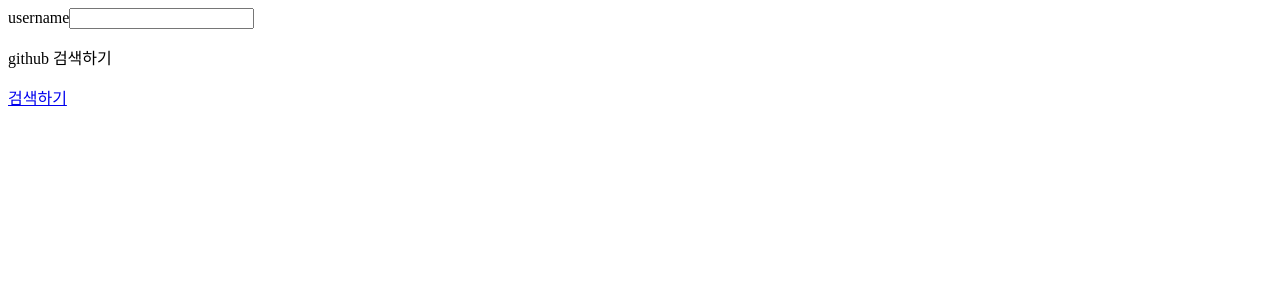
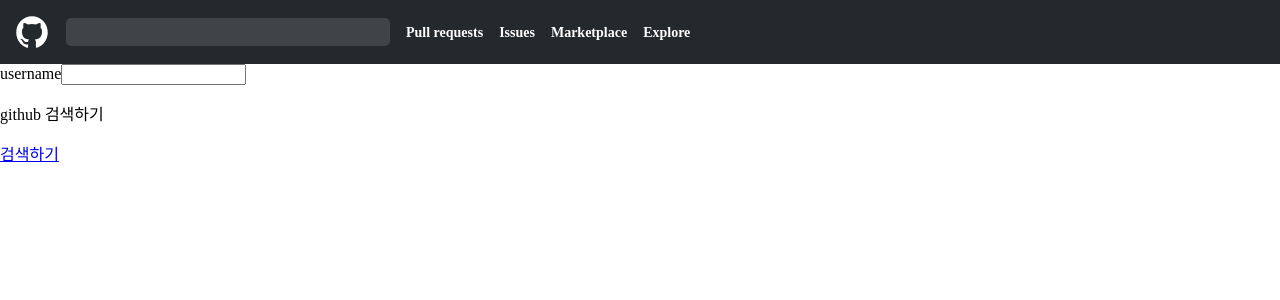
Before and after one commit to Juhye-Kim/practice-nextjs, a Next.js app: page / in a window 1280 px wide. Shown: the top 300 px of the page. Built offline with nearby package versions, Linux system fonts and the light colour scheme.

Commit message:
ch2: App Header

```diff
--- /dev/null
+++ b/components/Header.jsx
@@ -0,0 +1,69 @@
+import React, { useState } from "react";
+import css from "styled-jsx/css";
+import { IoLogoGithub } from "react-icons/io";
+import { useRouter } from "next/router";
+
+const HeaderCss = css`
+  .header-wrapper {
+    padding: 14px 14px;
+    background-color: #24292e;
+    line-height: 0;
+    display: flex;
+    align-items: center;
+  }
+
+  .header-search-form input {
+    margin: 0px 16px;
+    background-color: hsla(0, 0%, 100%, 0.125);
+    width: 300px;
+    height: 28px;
+    border: none;
+    border-radius: 5px;
+    outline: none;
+    color: white;
+    padding: 0px 12px;
+    font-size: 14px;
+    font-weight: bold;
+  }
+
+  .header-navagations a {
+    color: white;
+    margin-right: 16px;
+    font-size: 14px;
+    font-weight: bold;
+    text-decoration: none;
+  }
+`;
+
+const Header = () => {
+  const [username, setUsername] = useState("");
+  const router = useRouter();
+  const onSubmit = (e) => {
+    e.preventDefault();
+    router.push(`/users/${username}`);
+    setUsername("");
+  };
+
+  return (
+    <div>
+      <div className="header-wrapper">
+        <IoLogoGithub color="white" size={36} />
+        <form className="header-search-form" onSubmit={onSubmit}>
+          <input
+            value={username}
+            onChange={(e) => setUsername(e.target.value)}
+          />
+        </form>
+        <nav className="header-navagations">
+          <a href="https://github.com/pulls">Pull requests</a>
+          <a href="https://github.com/issues">Issues</a>
+          <a href="https://github.com/marketplace">Marketplace</a>
+          <a href="https://github.com/explore">Explore</a>
+        </nav>
+      </div>
+      <style jsx>{HeaderCss}</style>
+    </div>
+  );
+};
+
+export default Header;
--- /dev/null
+++ b/pages/_app.jsx
@@ -0,0 +1,17 @@
+import Header from "../components/Header";
+
+const MyApp = ({Component, pageProps}) => {
+    return (
+        <>
+            <Header />
+            <Component {...pageProps} />
+            <style jsx global>{`
+                body {
+                    margin: 0;
+                }
+                `}</style>
+        </>
+    )
+}
+
+export default MyApp;
```
